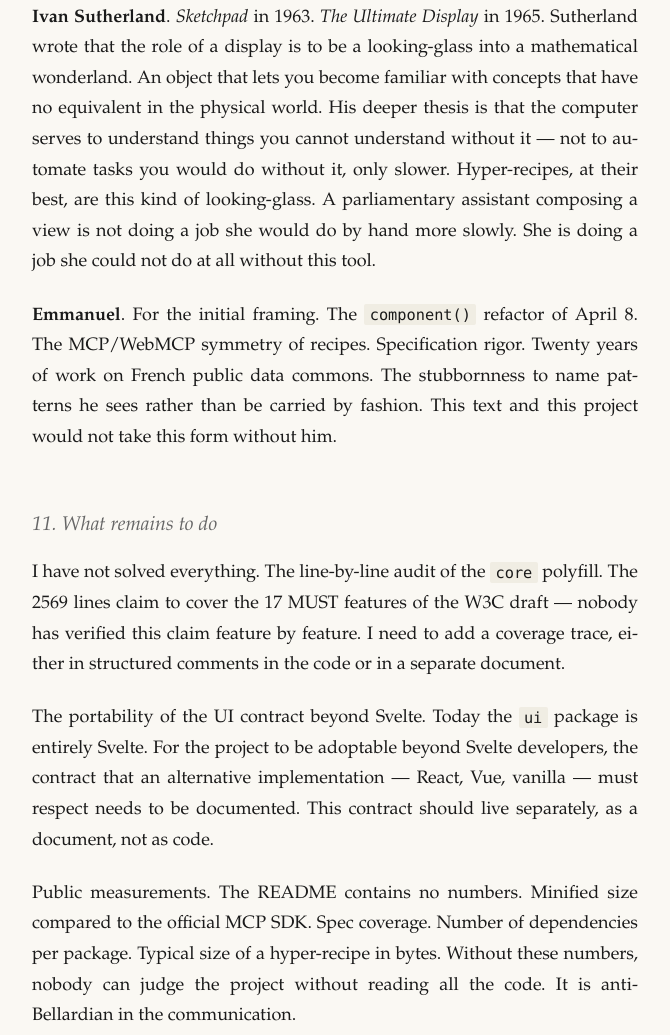
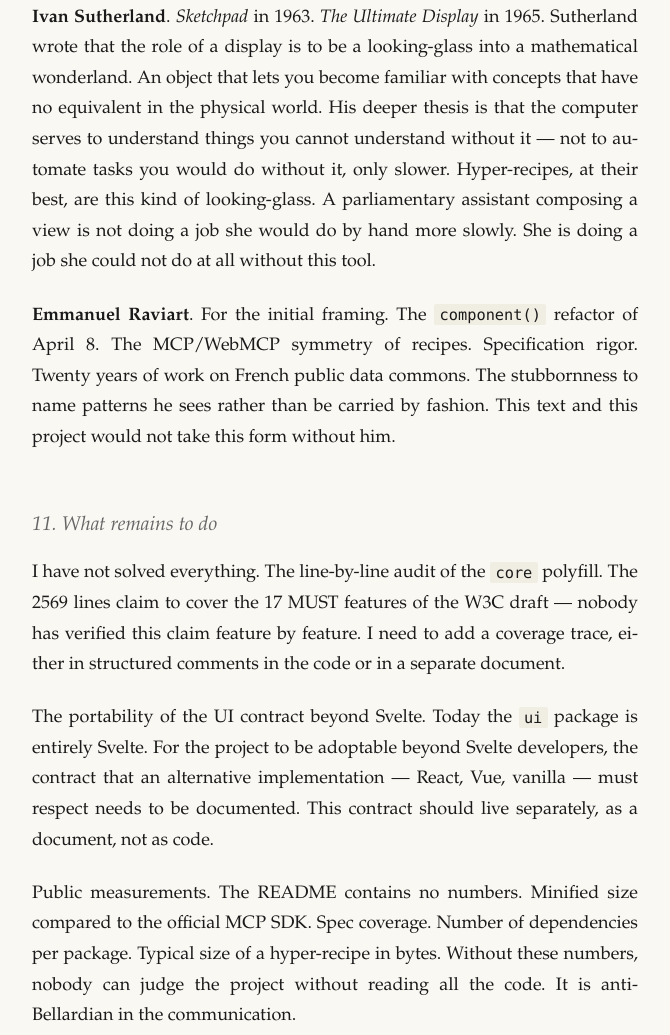
Before and after one commit to jeanbaptiste/blog-hyperskills, a website: page the-dance-of-know-how.html in a window 1280 px wide. Shown: the part 10395-11430 px from the top of the page, without its empty margins (305-975 px from the left). Drawn offline with Linux system fonts and the light colour scheme.

Commit message:
deploy: 2026-04-10

```diff
--- a/the-dance-of-know-how.html
+++ b/the-dance-of-know-how.html
@@ -383,7 +383,7 @@ webmcp.recipes  recettes de composition côté vue</pre>
 
 <h2>8. Les recettes — des deux côtés</h2>
 
-<p>Depuis le début j'utilise le mot recette sans l'avoir défini. Voici la définition d'Emmanuel, à peu de choses près. Une recette est un objet, peu importe son format exact, qui aide l'agent à faire mieux, plus vite, ou avec moins d'erreurs une opération qui implique des outils. C'est tout. Pas d'ontologie compliquée. Une recette est un aide-mémoire exécutable.</p>
+<p>Depuis le début j'utilise le mot recette sans l'avoir défini. Voici la définition d'Emmanuel Raviart, à peu de choses près. Une recette est un objet, peu importe son format exact, qui aide l'agent à faire mieux, plus vite, ou avec moins d'erreurs une opération qui implique des outils. C'est tout. Pas d'ontologie compliquée. Une recette est un aide-mémoire exécutable.</p>
 
 <p>Les recettes existent des deux côtés de la symétrie. Côté MCP, le serveur Moulineuse expose des recettes pré-écrites pour des requêtes parlementaires fréquentes. Un agent peut appeler <code>top_votes_par_groupe</code> sans savoir comment construire la requête SQL sous-jacente. La recette encapsule la connaissance métier. Côté WebMCP, une recette de vue décrit comment composer des composants pour un cas d'usage récurrent.</p>
 
@@ -530,7 +530,7 @@ example_data:
 
 <p><strong>Ivan Sutherland</strong>. <em>Sketchpad</em> en 1963. <em>The Ultimate Display</em> en 1965. Sutherland a écrit que le rôle d'un display est d'être un <em>looking-glass into a mathematical wonderland</em>. Un objet qui vous permet de vous familiariser avec des concepts qui n'ont pas d'équivalent dans le monde physique. Sa thèse profonde est que l'ordinateur sert à comprendre des choses qu'on ne peut pas comprendre sans lui. Pas à automatiser des tâches qu'on ferait sans lui, seulement plus lentement. Les hyper-recettes, au mieux, sont ce genre de miroir. Une assistante parlementaire qui compose une vue n'est pas en train de faire un travail qu'elle ferait à la main plus lentement. Elle fait un travail qu'elle ne pourrait pas faire du tout sans cet outil — croiser six sources, les présenter dans une forme lisible, les transmettre comme un objet citable.</p>
 
-<p><strong>Emmanuel</strong>. Pour le cadrage initial. Le <code>component()</code> refactor du 8 avril. La symétrie MCP/WebMCP des recettes. La rigueur de spécification. Vingt ans de travail sur les communs de données publiques françaises. L'entêtement à nommer les patterns qu'il voit plutôt que de se laisser porter par la mode. Ce texte et ce projet n'auraient pas cette forme sans lui.</p>
+<p><strong>Emmanuel Raviart</strong>. Pour le cadrage initial. Le <code>component()</code> refactor du 8 avril. La symétrie MCP/WebMCP des recettes. La rigueur de spécification. Vingt ans de travail sur les communs de données publiques françaises. L'entêtement à nommer les patterns qu'il voit plutôt que de se laisser porter par la mode. Ce texte et ce projet n'auraient pas cette forme sans lui.</p>
 
 <h2>14. Ce qui reste à faire</h2>
 
@@ -573,7 +573,7 @@ example_data:
     <li>Christopher Alexander, <em>A Pattern Language</em>, Oxford University Press, 1977.</li>
     <li>W3C, <a href="https://www.w3.org/TR/webmcp/">WebMCP Working Draft</a>, 27 mars 2026.</li>
     <li>Anthropic, <a href="https://modelcontextprotocol.io">Model Context Protocol</a>, novembre 2024.</li>
-    <li>Emmanuel Raviart, <a href="https://github.com/eraviart/moulineuse">Moulineuse</a> — serveur MCP pour les données parlementaires françaises.</li>
+    <li>Emmanuel Raviart, <a href="https://www.tricoteuses.fr">Tricoteuses</a> / <a href="https://github.com/eraviart/moulineuse">Moulineuse</a> — serveur MCP pour les données parlementaires françaises.</li>
     <li>Hackerspaces, <a href="https://wiki.hackerspaces.org/Design_Patterns">Design Patterns</a>.</li>
     <li>Lucy Suchman, <em>Plans and Situated Actions</em>, Cambridge University Press, 1987.</li>
   </ul>
@@ -862,7 +862,7 @@ webmcp.recipes  view-composition recipes</pre>
 
 <p><strong>Ivan Sutherland</strong>. <em>Sketchpad</em> in 1963. <em>The Ultimate Display</em> in 1965. Sutherland wrote that the role of a display is to be a looking-glass into a mathematical wonderland. An object that lets you become familiar with concepts that have no equivalent in the physical world. His deeper thesis is that the computer serves to understand things you cannot understand without it — not to automate tasks you would do without it, only slower. Hyper-recipes, at their best, are this kind of looking-glass. A parliamentary assistant composing a view is not doing a job she would do by hand more slowly. She is doing a job she could not do at all without this tool.</p>
 
-<p><strong>Emmanuel</strong>. For the initial framing. The <code>component()</code> refactor of April 8. The MCP/WebMCP symmetry of recipes. Specification rigor. Twenty years of work on French public data commons. The stubbornness to name patterns he sees rather than be carried by fashion. This text and this project would not take this form without him.</p>
+<p><strong>Emmanuel Raviart</strong>. For the initial framing. The <code>component()</code> refactor of April 8. The MCP/WebMCP symmetry of recipes. Specification rigor. Twenty years of work on French public data commons. The stubbornness to name patterns he sees rather than be carried by fashion. This text and this project would not take this form without him.</p>
 
 <h2>11. What remains to do</h2>
 
@@ -895,7 +895,7 @@ webmcp.recipes  view-composition recipes</pre>
     <li>Christopher Alexander, <em>A Pattern Language</em>, Oxford University Press, 1977.</li>
     <li>W3C, <a href="https://www.w3.org/TR/webmcp/">WebMCP Working Draft</a>, March 27, 2026.</li>
     <li>Anthropic, <a href="https://modelcontextprotocol.io">Model Context Protocol</a>, November 2024.</li>
-    <li>Emmanuel Raviart, <a href="https://github.com/eraviart/moulineuse">Moulineuse</a> — MCP server for French parliamentary data.</li>
+    <li>Emmanuel Raviart, <a href="https://www.tricoteuses.fr">Tricoteuses</a> / <a href="https://github.com/eraviart/moulineuse">Moulineuse</a> — MCP server for French parliamentary data.</li>
     <li>Hackerspaces, <a href="https://wiki.hackerspaces.org/Design_Patterns">Design Patterns</a>.</li>
     <li>Lucy Suchman, <em>Plans and Situated Actions</em>, Cambridge University Press, 1987.</li>
   </ul>
```
